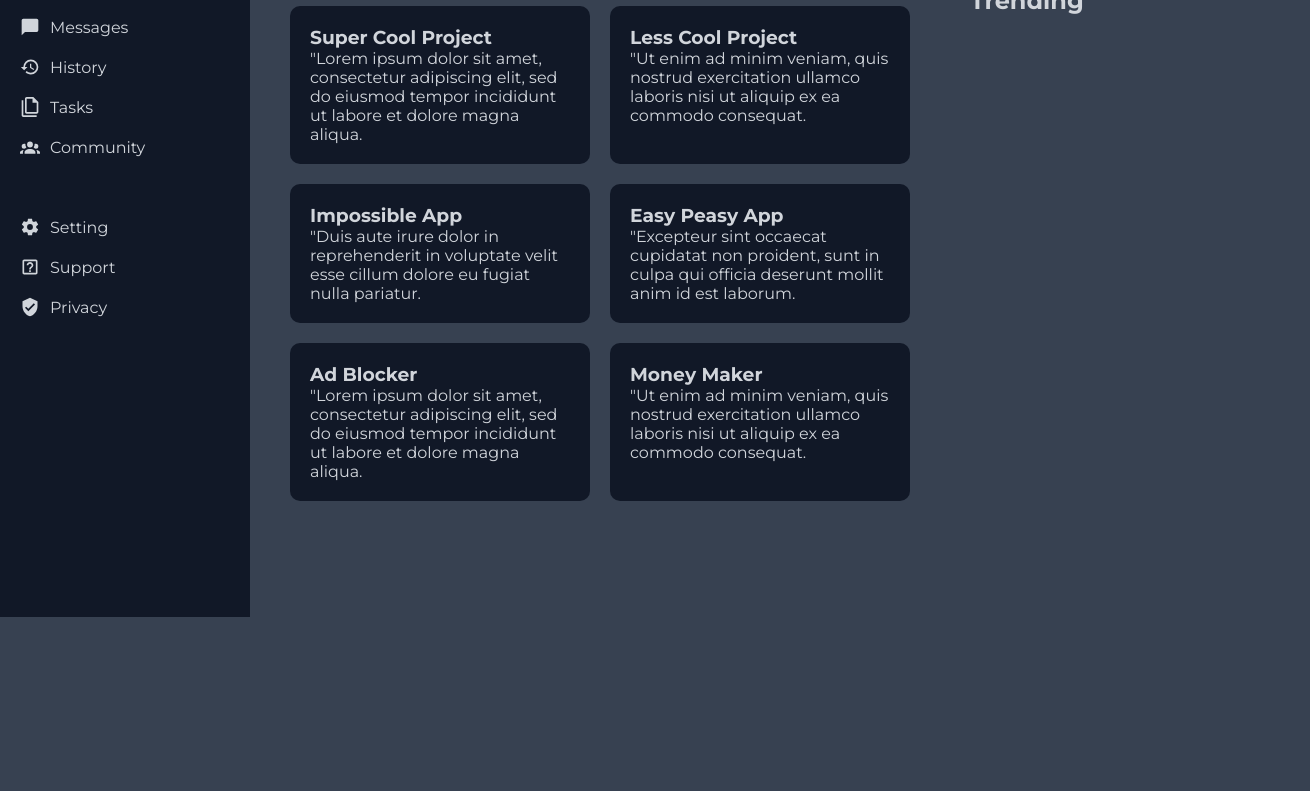
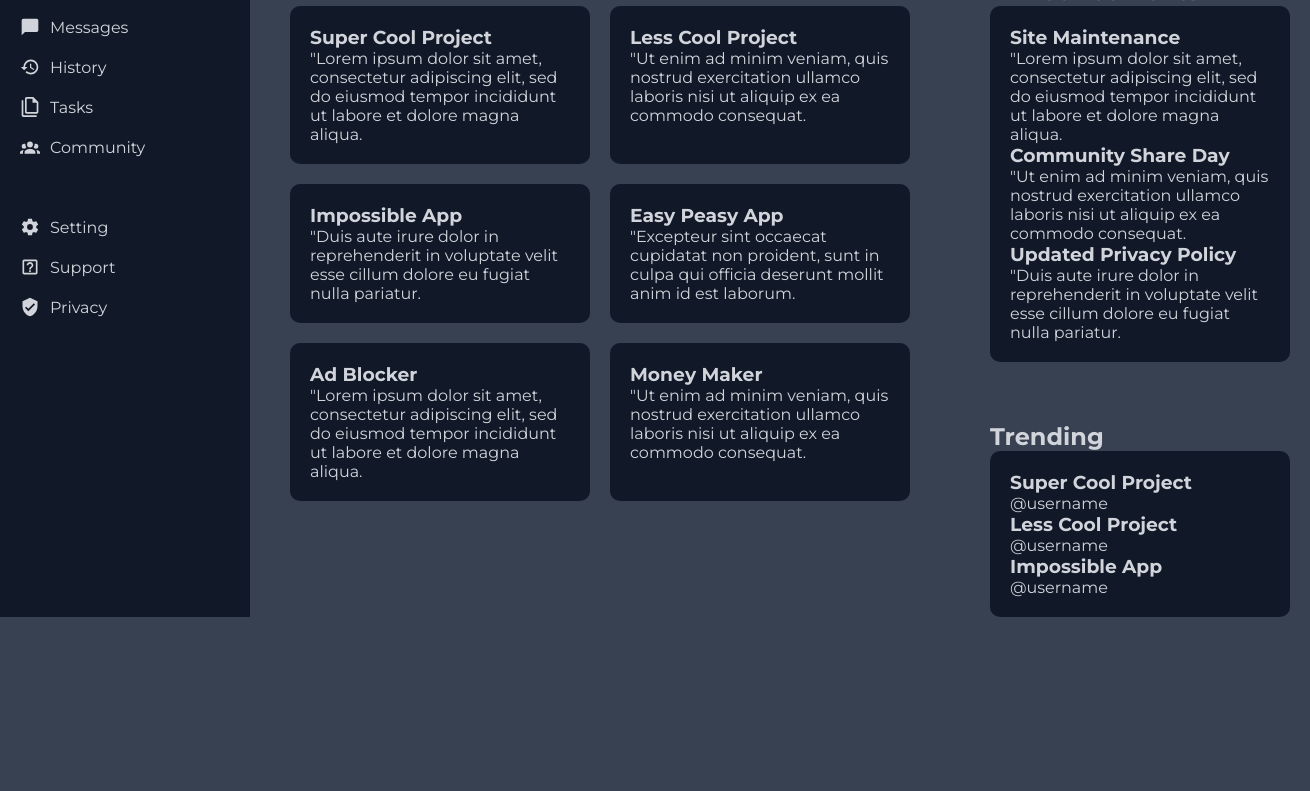
Before and after one commit to nunuynurh/Admin-Dashboard, a plain HTML site: page Index.html in a window 1280 px wide. Shown: the part 183-974 px from the top of the page, 1310 px wide, since content can reach past the window. Before the commit the page ends 800 px from the top, so only its background shows below. Drawn offline with Linux system fonts and the light colour scheme; a web font is replaced by a local one.

```diff
--- a/Index.css
+++ b/Index.css
@@ -162,3 +162,19 @@ nav a:hover, nav a svg:hover {
     border-radius: 10px;
     width: 300px;
 }
+
+.additional-container {
+    display: grid;
+    grid-template-rows: repeat(2, 1fr);
+    gap: 20px;
+}
+.additional-container > div {
+    padding: 20px;
+}
+
+.additional-container > div > div {
+    padding: 20px;
+    background-color: var(--color1);
+    border-radius: 10px;
+    width: 300px;
+}
--- a/Index.html
+++ b/Index.html
@@ -92,13 +92,40 @@
                 </div>
             </div>
         </div>
-        <div>
+        <div class="additional-container">
             <div>
                 <h2>Announcements</h2>
-
+                <div>
+                    <div class="announcement">
+                        <h3>Site Maintenance</h3>
+                        <p>"Lorem ipsum dolor sit amet, consectetur adipiscing elit, sed do eiusmod tempor incididunt ut labore et dolore magna aliqua.</p>
+                    </div>
+                    <div class="announcement">
+                        <h3>Community Share Day</h3>
+                        <p>"Ut enim ad minim veniam, quis nostrud exercitation ullamco laboris nisi ut aliquip ex ea commodo consequat.</p>
+                    </div>
+                    <div class="announcement">
+                        <h3>Updated Privacy Policy</h3>
+                        <p>"Duis aute irure dolor in reprehenderit in voluptate velit esse cillum dolore eu fugiat nulla pariatur.</p>
+                    </div>
+                </div>
             </div>
             <div>
                 <h2>Trending</h2>
+                <div>
+                    <div class="trending">
+                        <h3>Super Cool Project</h3>
+                        <p>@username</p>
+                    </div>
+                    <div class="trending">
+                        <h3>Less Cool Project</h3>
+                        <p>@username</p>
+                    </div>
+                    <div class="trending">
+                        <h3>Impossible App</h3>
+                        <p>@username</p>
+                    </div>
+                </div>
             </div>
         </div>
     </div>
```
